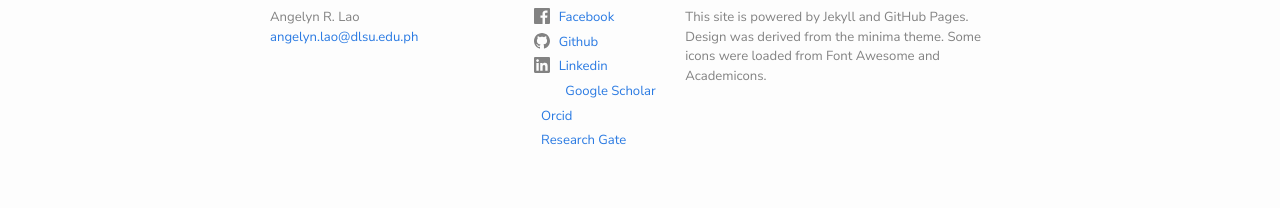
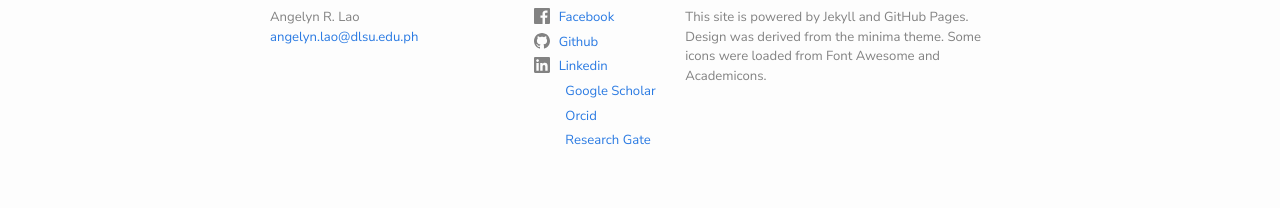
Before and after one commit to yupaulk/angelynlao.github.io, a Jekyll site: the page built from index.md, in a window 1280 px wide. Shown: the part 751-959 px from the top of the page. Built offline with Jekyll 4.4.1, drawn with Linux system fonts in a browser that asks for light colours; nearby versions of some CDN libraries; a style sheet for code colours, icons or effects is not loaded.

Commit message:
Update _base.scss

```diff
--- a/_sass/minima/_base.scss
+++ b/_sass/minima/_base.scss
@@ -217,6 +217,15 @@ pre {
     vertical-align: text-top;
 }
 
+.ai {
+    width: 16px;
+    height: 16px;
+    display: inline-block;
+    fill: #{$grey-color};
+    padding-right: 5px;
+    vertical-align: text-top;
+}
+
 .social-media-list {
   li + li {
     padding-top: 5px;
```
